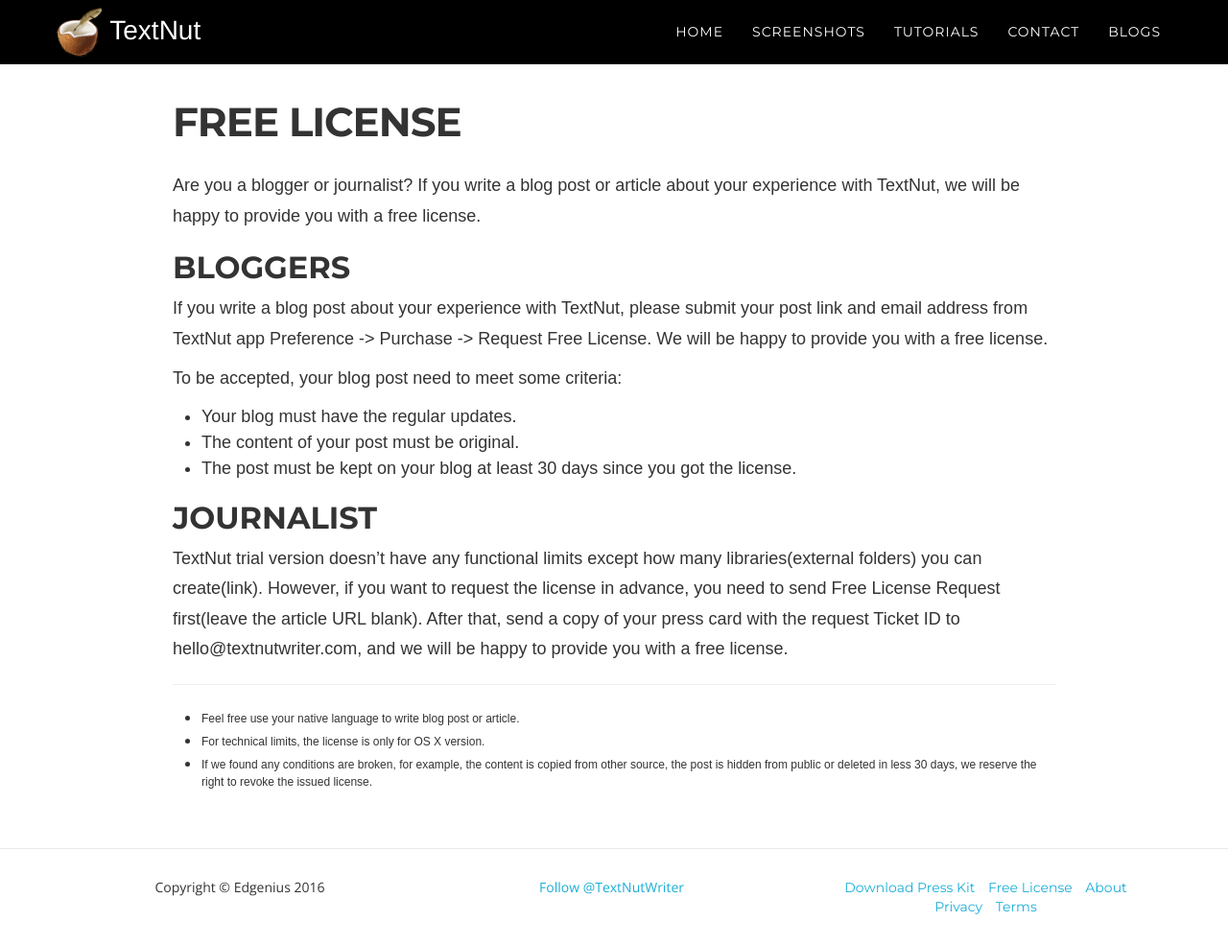
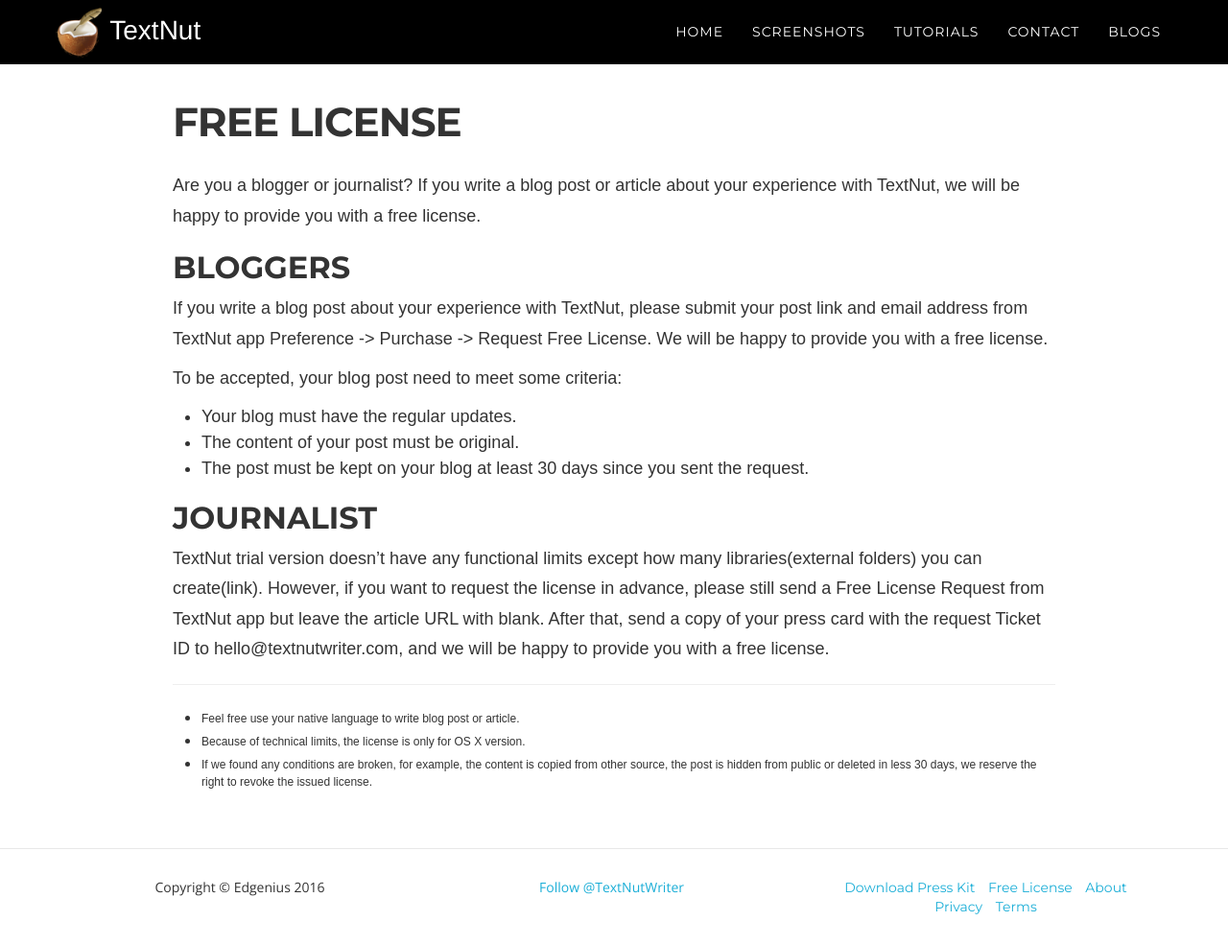
Before and after one commit to textnutwriter/textnutwriter.github.io, a Jekyll site: the page built from freelicense.md, in a window 1280 px wide and 985 px high. Shown: the whole window at 96% size. Built offline with Jekyll 4.4.1, drawn with Linux system fonts in a browser that asks for light colours; nearby versions of some CDN libraries; some web fonts are replaced; a script that is not in the unit is left out; comment, search, counter and statistics services are not loaded.

Commit message:
free license

```diff
--- a/freelicense.md
+++ b/freelicense.md
@@ -16,15 +16,15 @@
 
 * Your blog must have the regular updates.
 * The content of your post must be original.
-* The post must be kept on your blog at least 30 days since you got the license.
+* The post must be kept on your blog at least 30 days since you sent the request.
 
 
 ## Journalist
-TextNut trial version doesn’t have any functional limits except how many libraries(external folders) you can create(link). However, if you want to request the license in advance, you need to send Free License Request first(leave the article URL blank).  After that, send a copy of your press card with the request Ticket ID to hello@textnutwriter.com, and we will be happy to provide you with a free license.
+TextNut trial version doesn’t have any functional limits except how many libraries(external folders) you can create(link). However, if you want to request the license in advance, please still send a Free License Request from TextNut app but leave the article URL with blank.  After that, send a copy of your press card with the request Ticket ID to hello@textnutwriter.com, and we will be happy to provide you with a free license.
 
 
 ---
 
 * <div style="font-size:12px"> Feel free use your native language to write blog post or article.</div>
-* <div style="font-size:12px">For technical limits, the license is only for OS X version. </div>
+* <div style="font-size:12px">Because of technical limits, the license is only for OS X version. </div>
 * <div style="font-size:12px">If we found any conditions are broken, for example, the content is copied from other source, the post is hidden from public or deleted in less 30 days, we reserve the right to revoke the issued license.</div>
```
